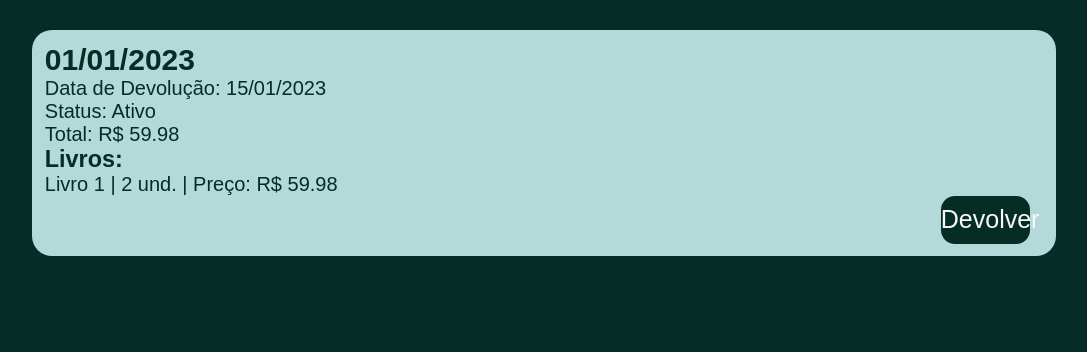
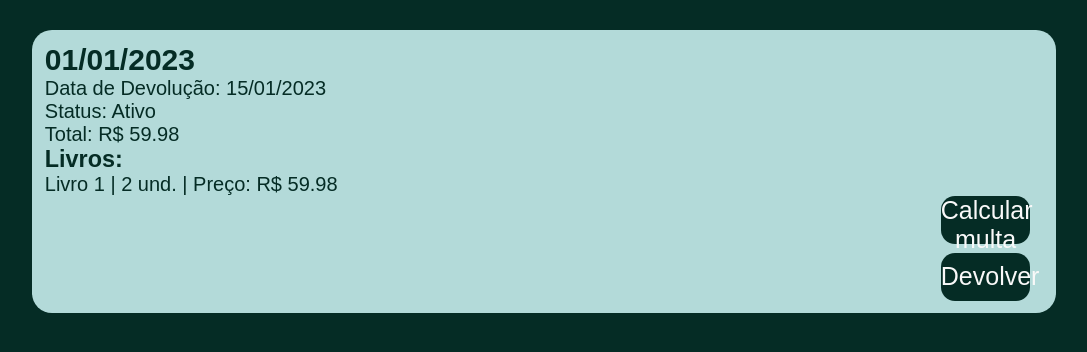
Before and after one commit to diogomador/Projeto-BD, a Flask app: page /gerenciar_emprestimos in a window 1280 px wide. Shown: the part 214-566 px from the top of the page, without its empty margins (96-1183 px from the left). Run offline with Flask 3, Linux system fonts and the light colour scheme; a user stored in the database is signed in; data comes from the database, SQL or seed files in the repository; parts of the project's set-up code (start-up, migrations or seed data) failed here and were passed over; some libraries are stand-ins or nearby versions; some web fonts are replaced.

Commit message:
Protótipo do cálculo de multa

```diff
--- a/app.py
+++ b/app.py
@@ -906,3 +906,20 @@ def gerenciar_emprestimos():
     cursor.close()
 
     return render_template('gerenciar_emprestimos.html', emprestimos=emprestimos_com_livros)
+
+@app.route("/calcular_multa/<int:emp_id>", methods=["POST"])
+def calcular_multa(emp_id):
+    cursor = mysql.connection.cursor()
+
+    # Verificação do status do empréstimo
+    cursor.execute("""
+        SELECT calcular_multa(%s)
+    """, (emp_id,))
+    multa = cursor.fetchone()[0]  # Aqui pegamos apenas o valor da multa, que é o primeiro elemento
+
+    cursor.close()
+
+    # Usando o flash para passar a multa para o template
+    flash(f"Multa calculada: R$ {multa:.2f}", "success")
+
+    return redirect(url_for("gerenciar_emprestimos"))
--- a/templates/gerenciar_emprestimos.html
+++ b/templates/gerenciar_emprestimos.html
@@ -30,6 +30,9 @@
             {% endfor %}
         </ul>
         {% if item.emprestimo[3] == "Ativo" %}
+            <form action="{{url_for('calcular_multa', emp_id=item.emprestimo[0])}}" method="post">
+                <button type="submit">Calcular multa</button>
+            </form>
             <form action="{{url_for('devolver', emp_id=item.emprestimo[0])}}" method="post" onsubmit="return confirm('Tem certeza que deseja realizar devolução?')">
                 <button type="submit">Devolver</button>
             </form>
```
